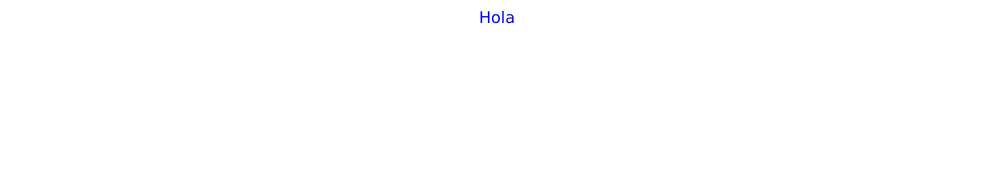
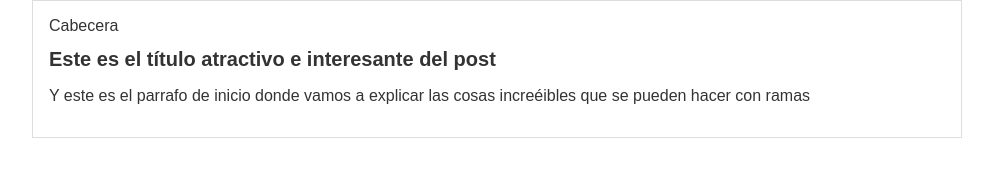
Before and after one commit to CuelloLuciano/blog, a plain HTML site: page index.html in a window 1280 px wide. Shown: the whole page, without its empty margins (143-1136 px from the left). Drawn offline with Linux system fonts and the light colour scheme.

Commit message:
version mas reciete

```diff
--- a/css/estilos.css
+++ b/css/estilos.css
@@ -1,6 +1,22 @@
 body
 {
-    color:blue;
+    color: #333;
     text-align: center;
-    font-family: 'Lucida Sans', 'Lucida Sans Regular', 'Lucida Grande', 'Lucida Sans Unicode', Geneva, Verdana, sans-serif;
+    font-family: "Arial";
+    font-size: 16px;
+    margin: 0;
+    padding: 0;
 }
+#container
+{
+    width: 70%;
+    padding: 1em;
+    text-align: left;
+    border: 1px solid #DDD;
+    margin: 0 auto;
+}
+
+#container h1
+{
+    font-size: 20px;
+}
--- a/index.html
+++ b/index.html
@@ -1,13 +1,18 @@
 <!DOCTYPE html>
-<html lang="en">
+<html>
 <head>
-    <meta charset="UTF-8">
-    <meta http-equiv="X-UA-Compatible" content="IE=edge">
-    <meta name="viewport" content="width=device-width, initial-scale=1.0">
-    <link rel="stylesheet" href="css/estilos.css">
-    <title>Document</title>
+<title>El titulo del post</title>
+<link rel="stylesheet" href="css/estilos.css" />
 </head>
 <body>
-    Hola
+<div id="container">
+<div id="cabecera">
+Cabecera
+</div>
+<div id="post">
+<h1>Este es el título atractivo e interesante del post</h1>
+<p>Y este es el parrafo de inicio donde vamos a explicar las cosas increéibles que se pueden hacer con ramas</p>
+</div>
+</div>
 </body>
 </html>
```
